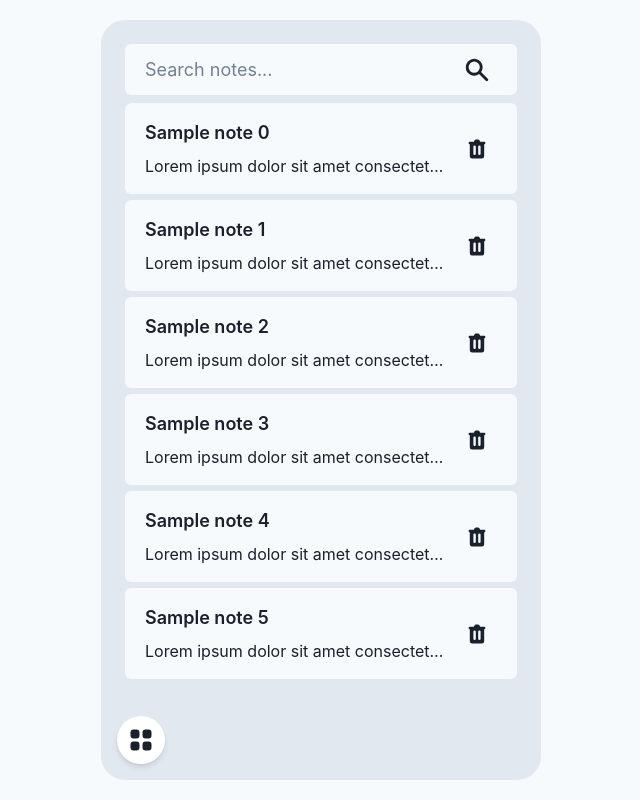
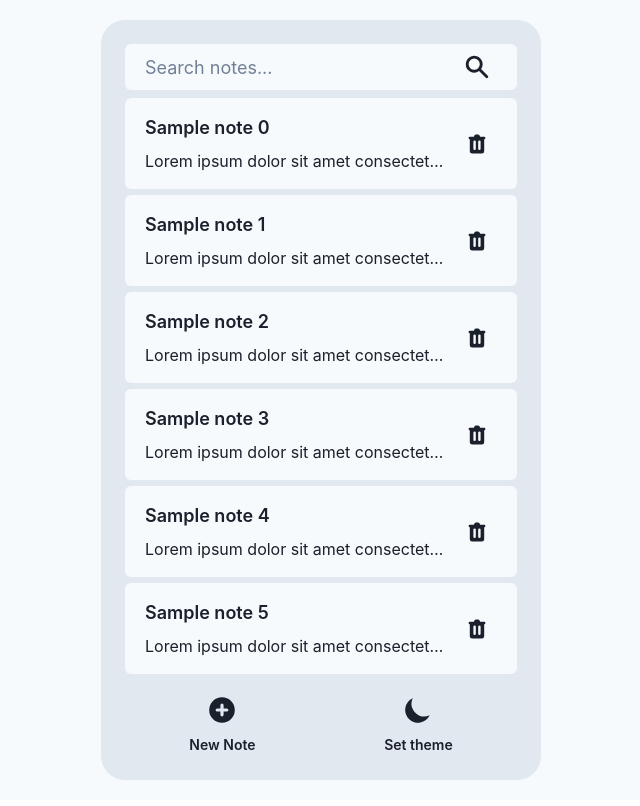
Before and after one commit to dougdomingos/Noted-App, a React (Vite) app: page / in a window 1280 px wide. Shown: the whole page, without its empty margins (319-959 px from the left). Built offline with nearby package versions, Linux system fonts and the light colour scheme.

Commit message:
feat(Toolbar): replace 'ActionsToggle' menu with Toolbar

```diff
--- a/src/App.tsx
+++ b/src/App.tsx
@@ -1,15 +1,29 @@
-import { Center, Stack, useColorModeValue, useDisclosure } from "@chakra-ui/react";
+import {
+  Center,
+  Stack,
+  useColorMode,
+  useColorModeValue,
+  useDisclosure,
+} from "@chakra-ui/react";
 
 import Searchbox from "./components/Searchbox";
 import NoteList from "./components/NoteList";
 import NoteModal from "./components/NoteModal";
-import ActionsToggle from "./components/ActionsToggle";
+import ToolBar from "./components/Toolbar";
+
+import { TToolbar } from "./components/Toolbar";
 
 function App() {
+  const { toggleColorMode } = useColorMode();
   const { isOpen, onOpen, onClose } = useDisclosure();
 
   const backgroundColor = useColorModeValue("gray.50", "gray.800");
-  const appColor = useColorModeValue("gray.200", "gray.700")
+  const appColor = useColorModeValue("gray.200", "gray.700");
+
+  const triggers: TToolbar = {
+    triggerNewNote: onOpen,
+    triggerSetTheme: toggleColorMode,
+  };
 
   return (
     <>
@@ -26,7 +40,7 @@ function App() {
         >
           <Searchbox />
           <NoteList />
-          <ActionsToggle triggerNoteModal={onOpen} />
+          <ToolBar {...triggers} />
         </Stack>
       </Center>
       <NoteModal modalState={isOpen} closeModal={onClose} />
--- a/src/components/ActionsToggle/index.tsx
+++ /dev/null
@@ -1,54 +0,0 @@
-import {
-  Menu,
-  MenuButton,
-  MenuList,
-  MenuItem,
-  IconButton,
-  Box,
-  useColorMode,
-  useColorModeValue,
-} from "@chakra-ui/react";
-
-import { HiViewGrid, HiMoon, HiPlus, HiSun } from "react-icons/hi";
-
-type TActionsToggle = {
-  triggerNoteModal: () => void;
-};
-
-function ActionsToggle({ triggerNoteModal }: TActionsToggle) {
-  const { colorMode, toggleColorMode } = useColorMode();
-  const menuButtonBgColor = useColorModeValue("white", "gray.900");
-  const menuButtonShadow = useColorModeValue("md", "none");
-
-  return (
-    <Box pos={"absolute"} bottom={4} left={4}>
-      <Menu>
-        <MenuButton
-          as={IconButton}
-          aria-label={"Open Actions menu"}
-          icon={<HiViewGrid />}
-          bgColor={menuButtonBgColor}
-          fontSize={"3xl"}
-          boxSize={12}
-          rounded={"full"}
-          shadow={menuButtonShadow}
-        />
-        <MenuList>
-          <MenuItem icon={<HiPlus size={20} />} onClick={triggerNoteModal}>
-            Create a note
-          </MenuItem>
-          <MenuItem
-            icon={
-              colorMode === "dark" ? <HiSun size={20} /> : <HiMoon size={20} />
-            }
-            onClick={toggleColorMode}
-          >
-            Toggle {colorMode == "dark" ? "light" : "dark"} mode
-          </MenuItem>
-        </MenuList>
-      </Menu>
-    </Box>
-  );
-}
-
-export default ActionsToggle;
--- /dev/null
+++ b/src/components/Toolbar/index.tsx
@@ -0,0 +1,59 @@
+import {
+  Box,
+  Flex,
+  Stack,
+  Icon,
+  Text,
+  useColorModeValue,
+  Button,
+} from "@chakra-ui/react";
+
+import { IconType } from "react-icons";
+
+import { HiPlusCircle, HiMoon, HiSun } from "react-icons/hi";
+
+type TTolbarAction = {
+  icon: IconType;
+  label: string;
+  action: () => void;
+};
+
+export type TToolbar = {
+  triggerNewNote: () => void;
+  triggerSetTheme: () => void;
+};
+
+const ToolbarAction = ({ icon, label, action }: TTolbarAction) => (
+  <Button h={"full"} variant={"unstyled"} onClick={action}>
+    <Stack align={"center"}>
+      <Icon as={icon} boxSize={8} />
+      <Text maxW={"10ch"} fontSize={"sm"} textAlign={"center"}>
+        {label}
+      </Text>
+    </Stack>
+  </Button>
+);
+
+
+function Toolbar({ triggerNewNote, triggerSetTheme }: TToolbar) {
+  const themeActionIcon = useColorModeValue(HiMoon, HiSun);
+
+  return (
+    <Box>
+      <Flex h={16} justifyContent={"space-around"}>
+        <ToolbarAction
+          icon={HiPlusCircle}
+          label={"New Note"}
+          action={triggerNewNote}
+        />
+        <ToolbarAction
+          icon={themeActionIcon}
+          label={"Set theme"}
+          action={triggerSetTheme}
+        />
+      </Flex>
+    </Box>
+  );
+}
+
+export default Toolbar;
```
